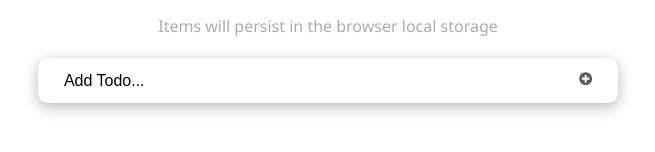
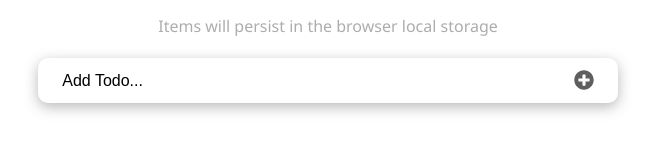
Before and after one commit to ankitt26/React-tutorial, a React (Vite) app: page / in a window 1280 px wide. Shown: the part 198-350 px from the top of the page, without its empty margins (312-967 px from the left). Built offline with nearby package versions, Linux system fonts and the light colour scheme.

Commit message:
Add input submit svg

```diff
--- a/src/Styles/app.css
+++ b/src/Styles/app.css
@@ -57,3 +57,8 @@ body {
   margin-top: 5px;
   display: block;
 }
+.input-submit svg {
+  color: #5e5e5e;
+  font-size: 20px;
+  margin-top: 2px;
+}
```
